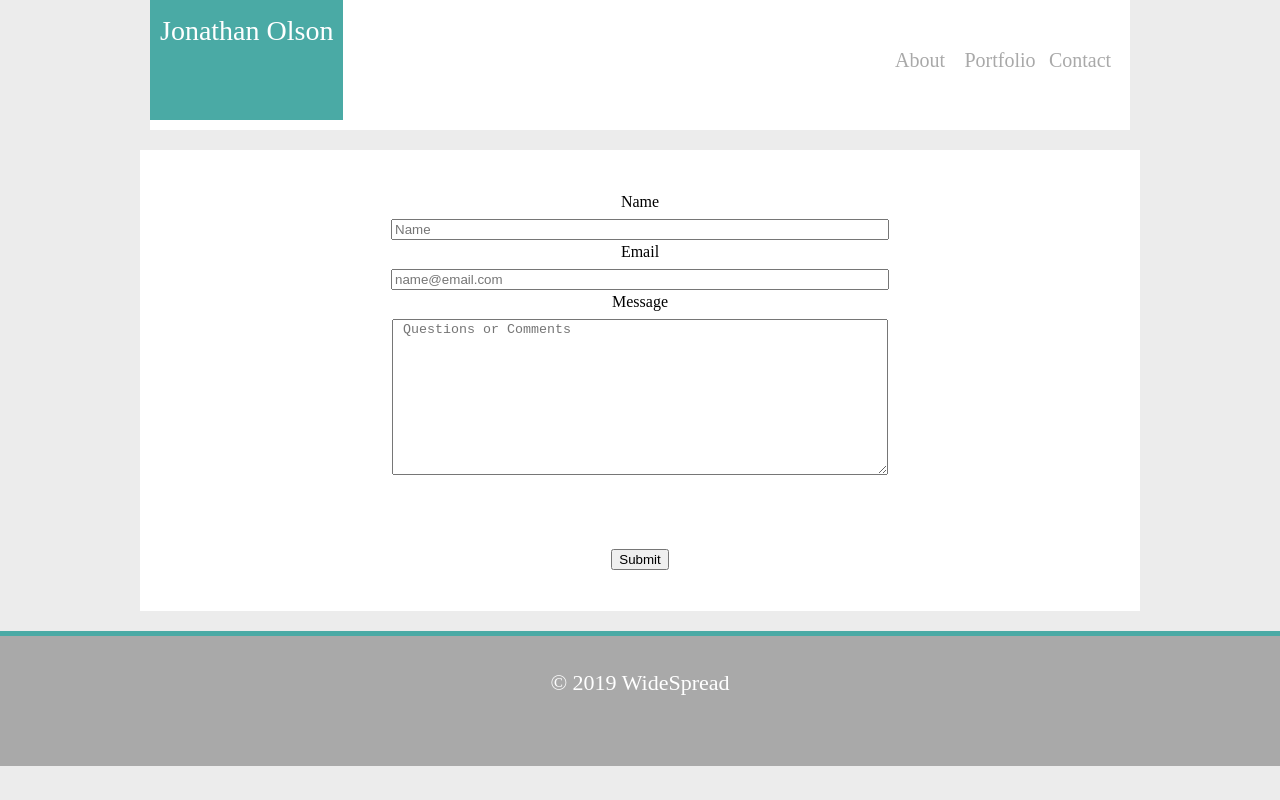
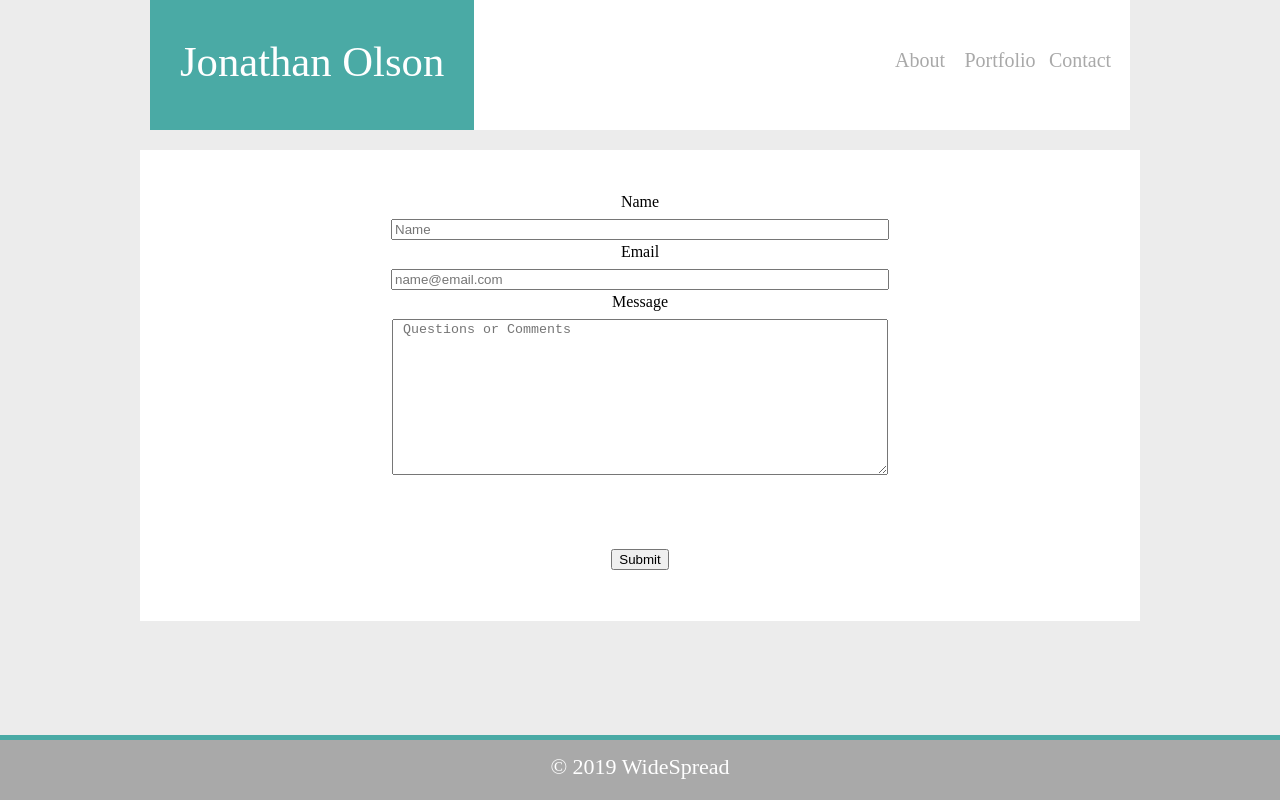
Before and after one commit to WideSpreadX/Responsive-Portfolio, a plain HTML site: page contact.html in a window 1280 px wide. Drawn offline with Linux system fonts and the light colour scheme.

Commit message:
pretty close, needs a final debug

```diff
--- a/assets/styles/style1.css
+++ b/assets/styles/style1.css
@@ -76,7 +76,7 @@ nav {
 .logo {
     margin: 0 auto;
     height: 50px;
-    padding-top: 25px;
+    padding-top: 5px;
     text-align: center;
     background: #4aaaa5;
     color: #fff;
@@ -97,9 +97,9 @@ nav {
     background: darkgray;
     color: #fff;
     text-align: center;
-    height: 100px;
-    padding-top: 30px;
-    margin-top: 20px;
+    height: 50px;
+    padding-top: 10px;
+    margin-top: 19px;
     font-size: 22px;
     border-top: solid 5px #4aaaa5;
 }
@@ -164,6 +164,8 @@ nav {
     width: 100%;
     height: 100%;
     margin-left: 10px;
+    margin-top: 30px;
+    padding-bottom: 132px;
 }
 .fillitem {
     width: 50%;
@@ -175,6 +177,7 @@ nav {
 @media only screen and (min-width: 768px){
     .top {
         height: 100px;
+        width: 100%;
     }
     .nav {
         float: right;
@@ -185,22 +188,30 @@ nav {
         margin: 0 auto;
         width: 80px;
         font-size: 20px;
-
     }
     .logo {
         float: left;
-        padding: 10px;
+        font-size: 32pt;
+        height: 80px;
+        padding-top: 30px;
+        padding-left: 30px;
+        padding-right: 30px;
         background: #4aaaa5
     }
     .wrapper {
         height: 100%;
         margin-top: 20px;
+        padding-bottom: 20px;
     }
     .myimg {
         width: 200px;
         height: 200px;
         float: left;
         padding-right: 20px;
+    }
+    .bottom {
+        position: fixed;
+        bottom: 0;
     }
     /*=========Portfolio MD===========*/
     .port {
@@ -242,10 +253,14 @@ nav {
     }
     .logo {
         height: 100px;
+
         background: #4aaaa5;
     }
     .nav li{
         cursor: pointer;
+    }
+    .nav a:hover {
+        color: #4aaaa5;
     }
     .wrapper {
         width: 980px;
@@ -258,4 +273,7 @@ nav {
         height: 100%;
         margin: 0 auto;
     }
+    .over {
+        width: 350px;
+    }
 }
```
